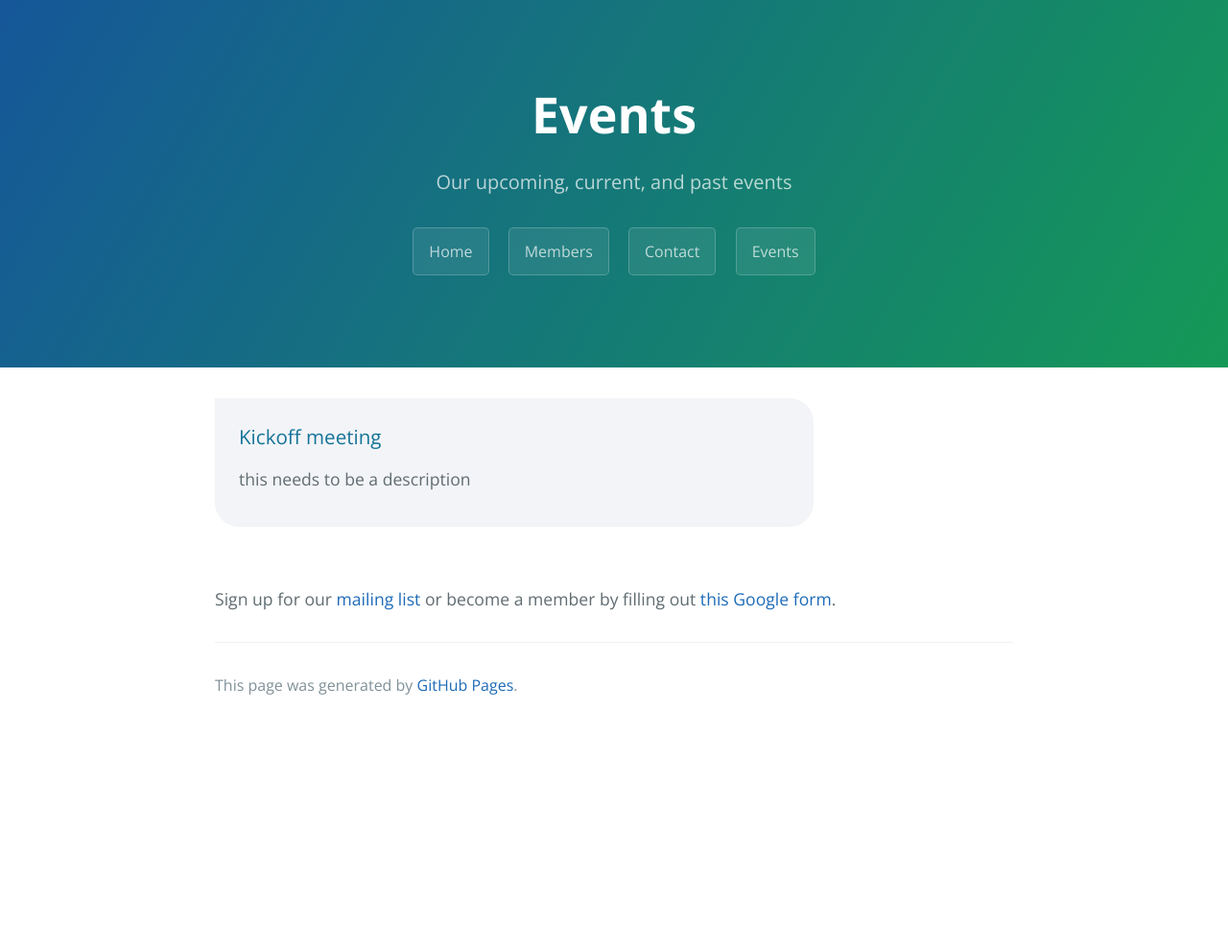
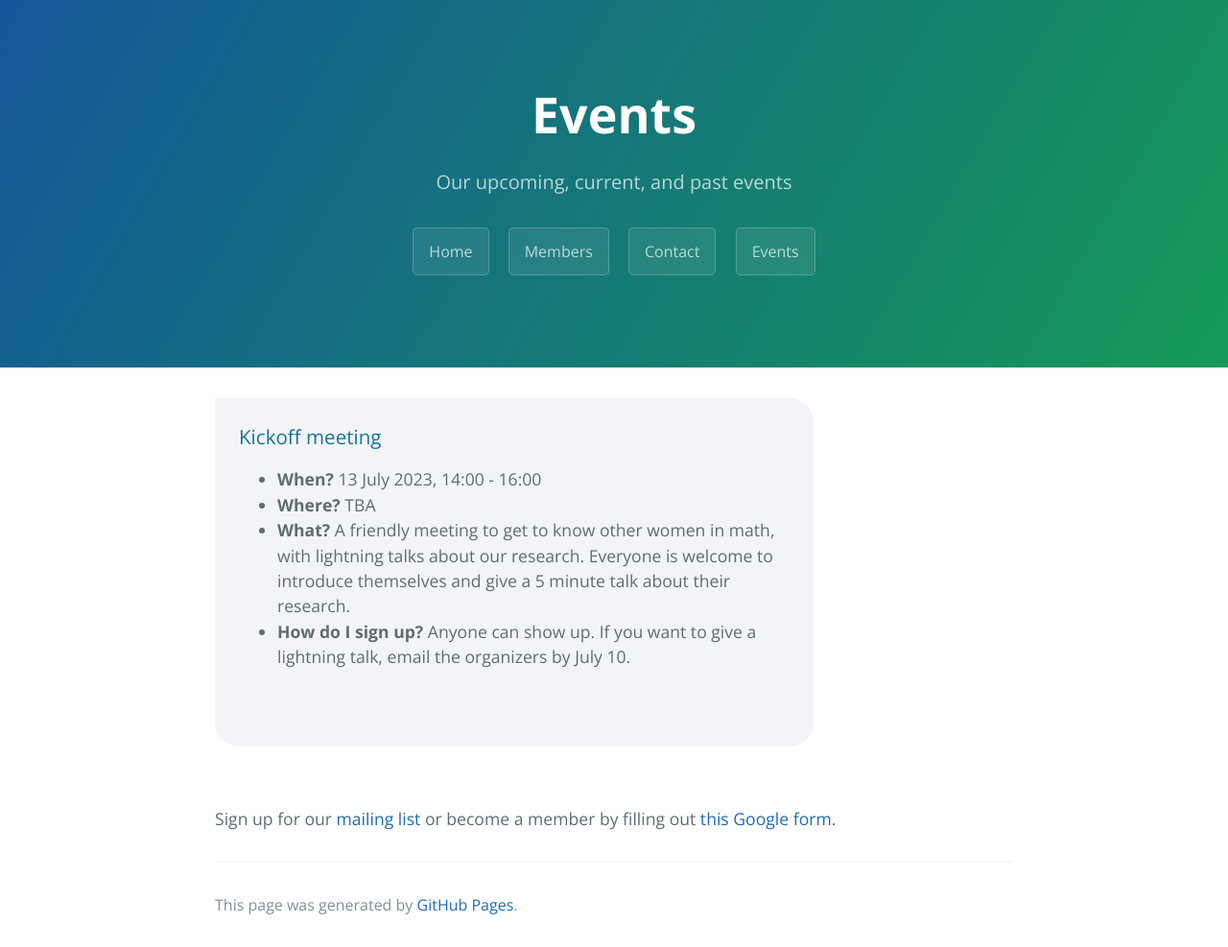
Before and after one commit to rub-wim/rub-wim.github.io, a Jekyll site: the page built from events.md, in a window 1280 px wide. Shown: the whole page at 96% size. Built offline with Jekyll 4.4.1, drawn with Linux system fonts in a browser that asks for light colours; before the commit the page ends 900 px from its top, so only the background shows below that.

Commit message:
Update events.md

```diff
--- a/events.md
+++ b/events.md
@@ -3,9 +3,14 @@
 title: Events
 description: Our upcoming, current, and past events
 
+##UPCOMING EVENTS:
+
+##PAST EVENTS:
+
 past-events:
 - name: Kickoff meeting
-  description: this needs to be a description
+  description: <ul> <li><strong>When?</strong> 13 July 2023, 14:00 - 16:00</li> <li><strong>Where?</strong> TBA</li> <li><strong>What?</strong> A friendly meeting to get to know other women in math, with lightning talks about our research. Everyone is welcome to introduce themselves and give a 5 minute talk about their research.</li> <li><strong>How do I sign up?</strong> Anyone can show up. If you want to give a lightning talk, email the organizers by July 10.</li> </ul>
+
 
 ---
 
```
